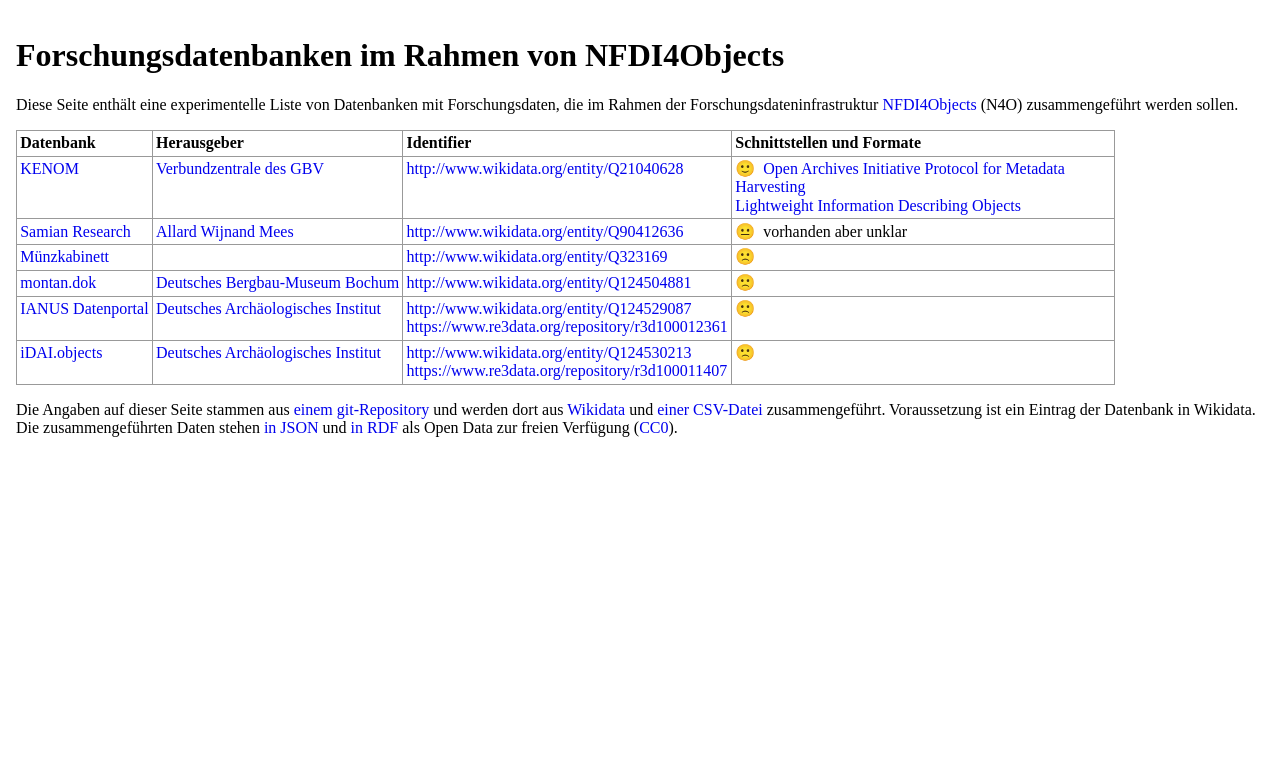
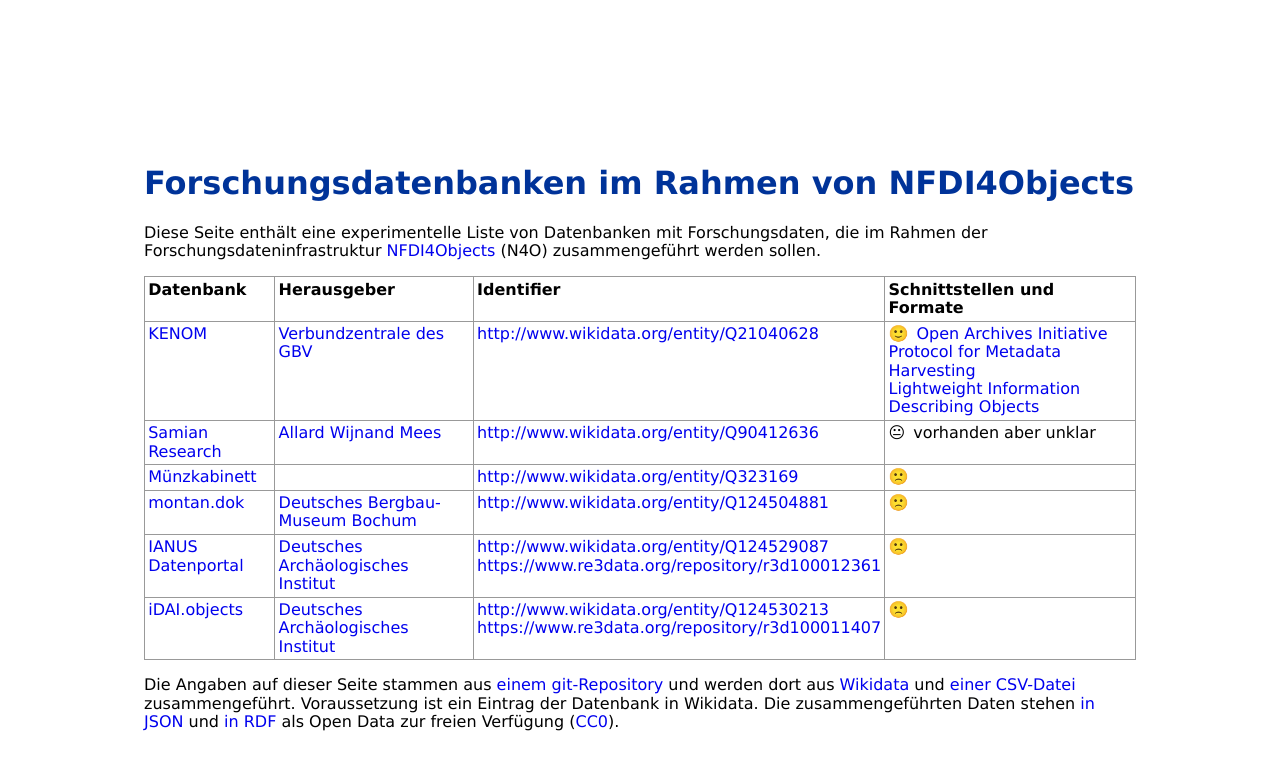
Before and after one commit to nfdi4objects/n4o-databases, a website: page index.html in a window 1280 px wide. Drawn offline with nearby package versions, Linux system fonts and the light colour scheme.

Commit message:
HTML CSS

```diff
--- a/index.html
+++ b/index.html
@@ -7,6 +7,11 @@
   <link rel="stylesheet" href="normalize.css">
   <script defer src="https://cdn.jsdelivr.net/npm/alpinejs@3.x.x/dist/cdn.min.js"></script>
   <style>
+    body {
+      margin: 10%;
+      font-family: "Lucida Grande",Verdana,Lucida,Helvetica,Arial,sans-serif;
+    }
+    h1 { color: rgb(0, 51, 153); }
     a { text-decoration: none; }
     a:hover { text-decoration: underline; }
     table { border-collapse: collapse; }
```
